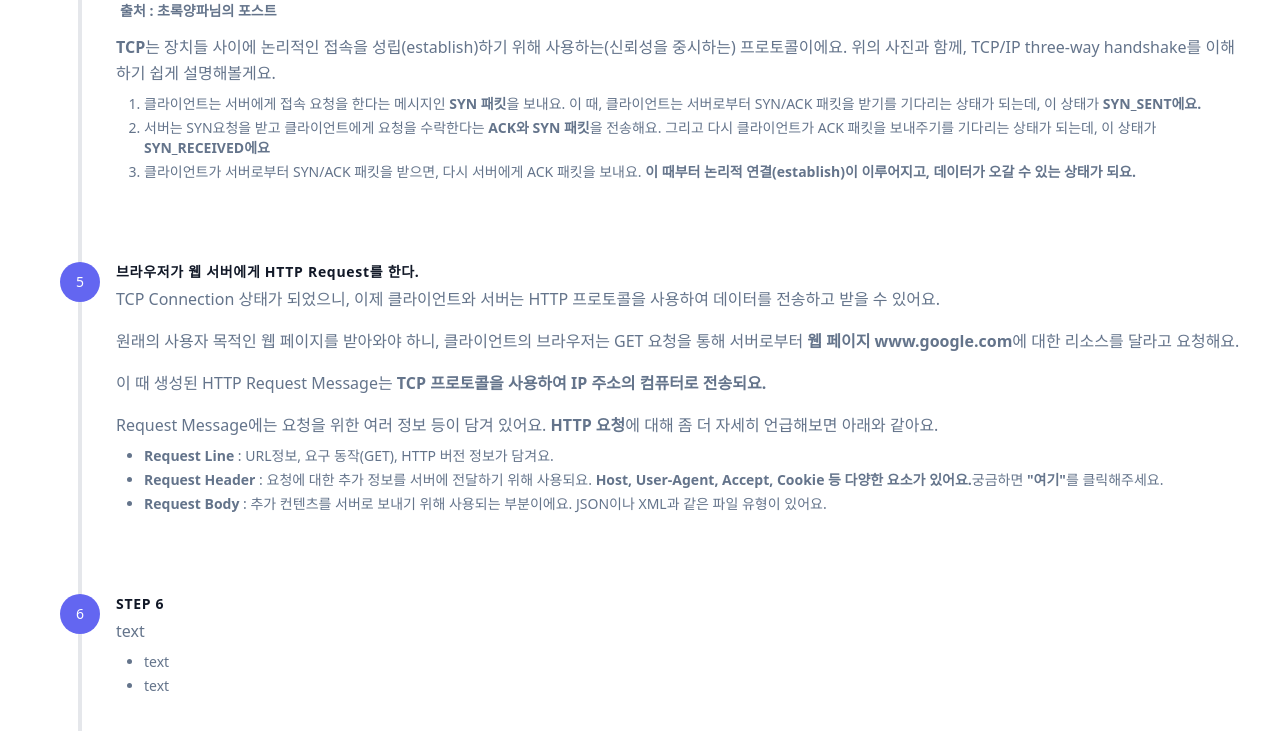
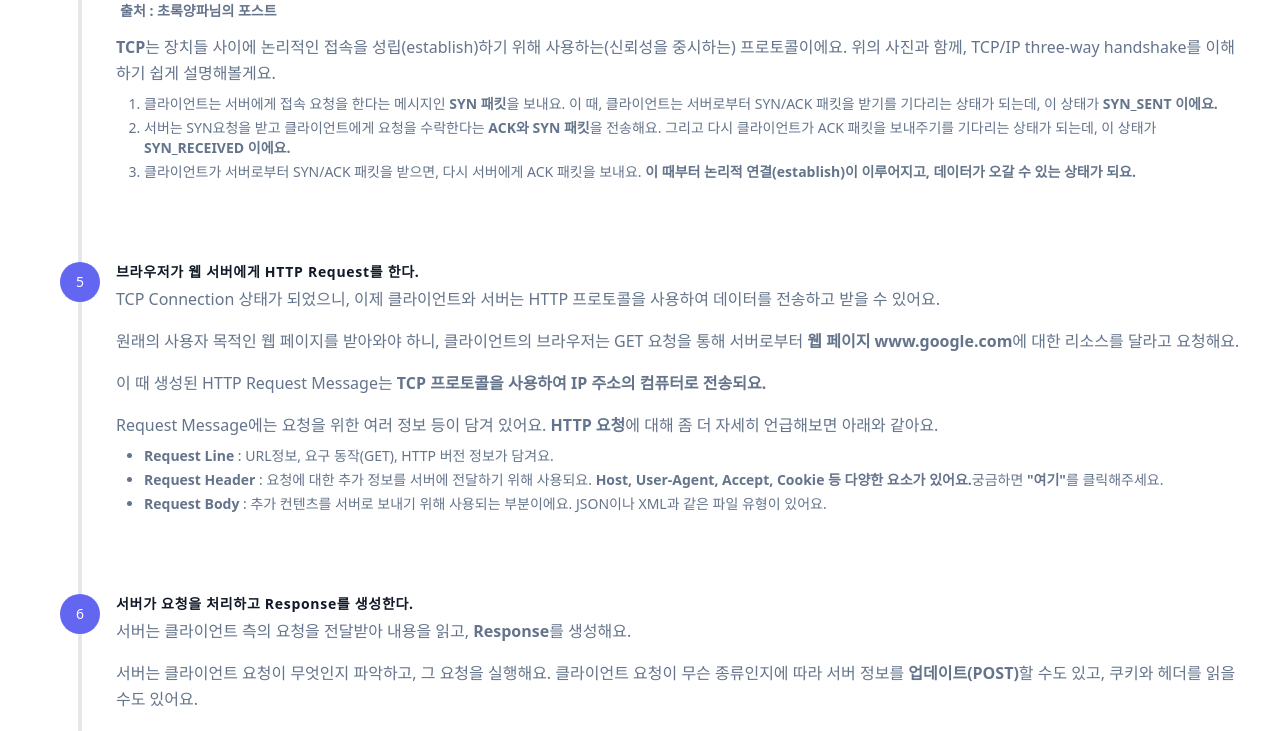
Before and after one commit to Lee-Sang-Beom/nextjs_and_notion, a Next.js app: page /web_basic/browser_search in a window 1280 px wide. Shown: the part 2460-3191 px from the top of the page. Built offline with nearby package versions, Linux system fonts and the light colour scheme.

Commit message:
add content : step7 in browser_search page

```diff
--- a/pages/web_basic/browser_search.tsx
+++ b/pages/web_basic/browser_search.tsx
@@ -188,12 +188,12 @@ export default function Browser_search() {
                                                 <li className="mb-1 text-left list-decimal">{`클라이언트는 서버에게 접속 요청을 한다는 메시지인 `}
                                                     <strong> SYN 패킷</strong>
                                                     {`을 보내요. 이 때, 클라이언트는 서버로부터 SYN/ACK 패킷을 받기를 기다리는 상태가 되는데, 이 상태가 `}
-                                                    <strong>SYN_SENT에요.</strong>
+                                                    <strong>SYN_SENT 이에요.</strong>
                                                     </li>
                                                 <li className="mb-1 text-left list-decimal">{`서버는 SYN요청을 받고 클라이언트에게 요청을 수락한다는 `}
                                                     <strong>ACK와 SYN 패킷</strong>
                                                     {`을 전송해요. 그리고 다시 클라이언트가 ACK 패킷을 보내주기를 기다리는 상태가 되는데, 이 상태가 `}
-                                                    <strong>SYN_RECEIVED에요</strong>
+                                                    <strong>SYN_RECEIVED 이에요.</strong>
                                                     </li>
                                                 <li className="mb-1 text-left list-decimal">
                                                     {`클라이언트가 서버로부터 SYN/ACK 패킷을 받으면, 다시 서버에게 ACK 패킷을 보내요. `}
@@ -272,17 +272,18 @@ export default function Browser_search() {
                                     </div>
                                     <div className="flex-grow pl-4">
                                         <h2 className="font-bold title-font text-sm text-gray-900 mb-1 tracking-wider">
-                                            STEP 6
+                                            {`서버가 요청을 처리하고 Response를 생성한다.`}
                                         </h2>
-                                        <p className="leading-relaxed mb-2">
-                                            {`text`}
+                                        <p className="leading-relaxed mb-4">
+                                            {`서버는 클라이언트 측의 요청을 전달받아 내용을 읽고, `}<strong>Response</strong>{`를 생성해요.`}
                                         </p>
-                                        <ul className="list-disc ml-7 text-sm text-slate-500 dark:text-slate-300 ">
-                                            <li className="mb-1 text-left">
-                                                {`text`}
-                                            </li>
-                                            <li className="mb-1 text-left">{`text`}</li>
-                                        </ul>
+                                        <p className="leading-relaxed mb-4">
+                                            {`서버는 클라이언트 요청이 무엇인지 파악하고, 그 요청을 실행해요.
+                                            클라이언트 요청이 무슨 종류인지에 따라 서버 정보를 `}<strong>{`업데이트(POST)`}</strong>{`할 수도 있고, 쿠키와 헤더를 읽을 수도 있어요.`}
+                                        </p>
+                                        <p className="leading-relaxed mb">
+                                            <strong>마지막으로</strong>{`, 서버는 클라이언트에게 응답할 Response를 특정 포맷(JSON, XML, HTML) 형태로 작성해 만들어요. 이제 응답을 보낼 일만 남았어요.`}
+                                        </p>
                                     </div>
                                 </div>
                                 {/* 과정 7 */}
```
